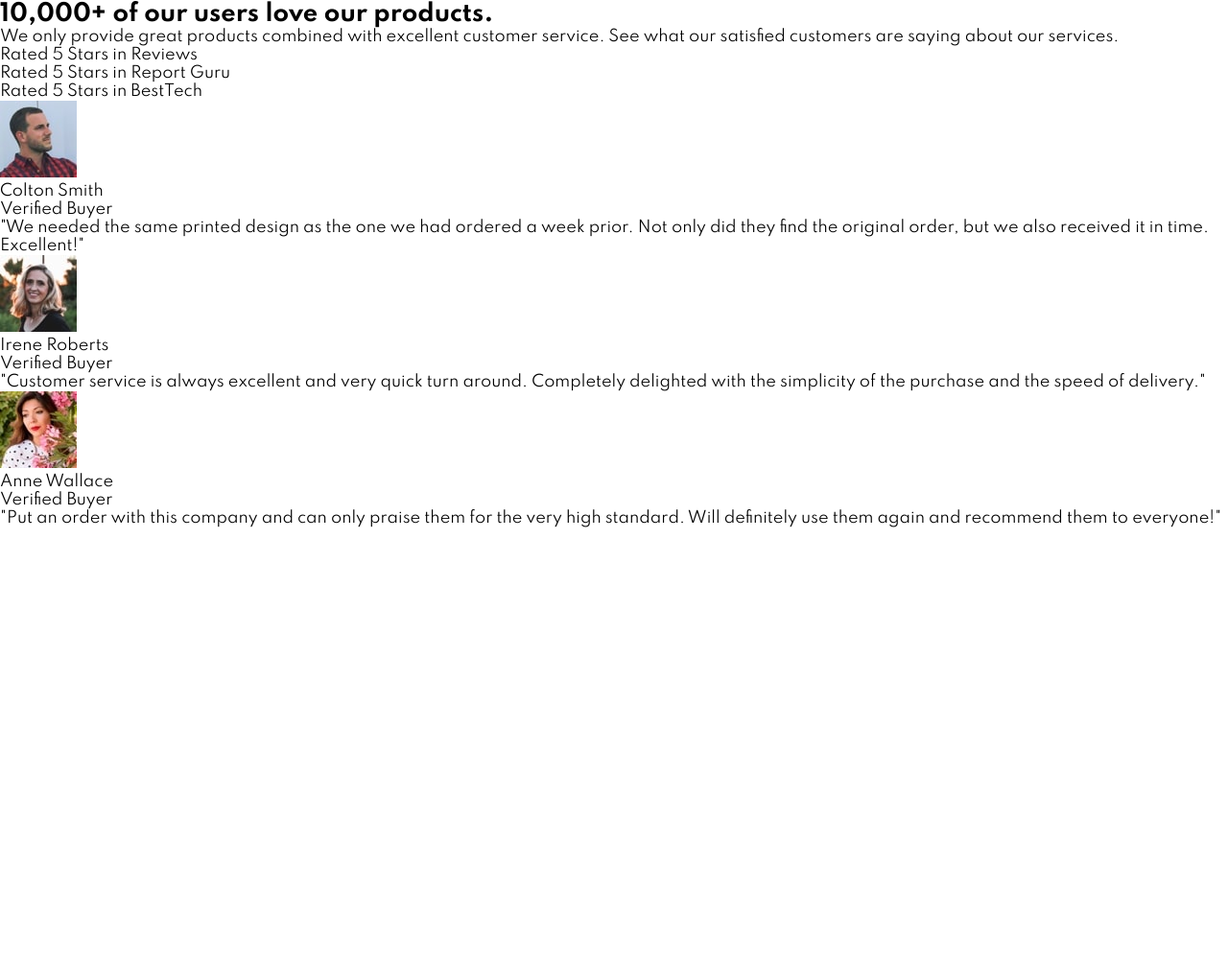
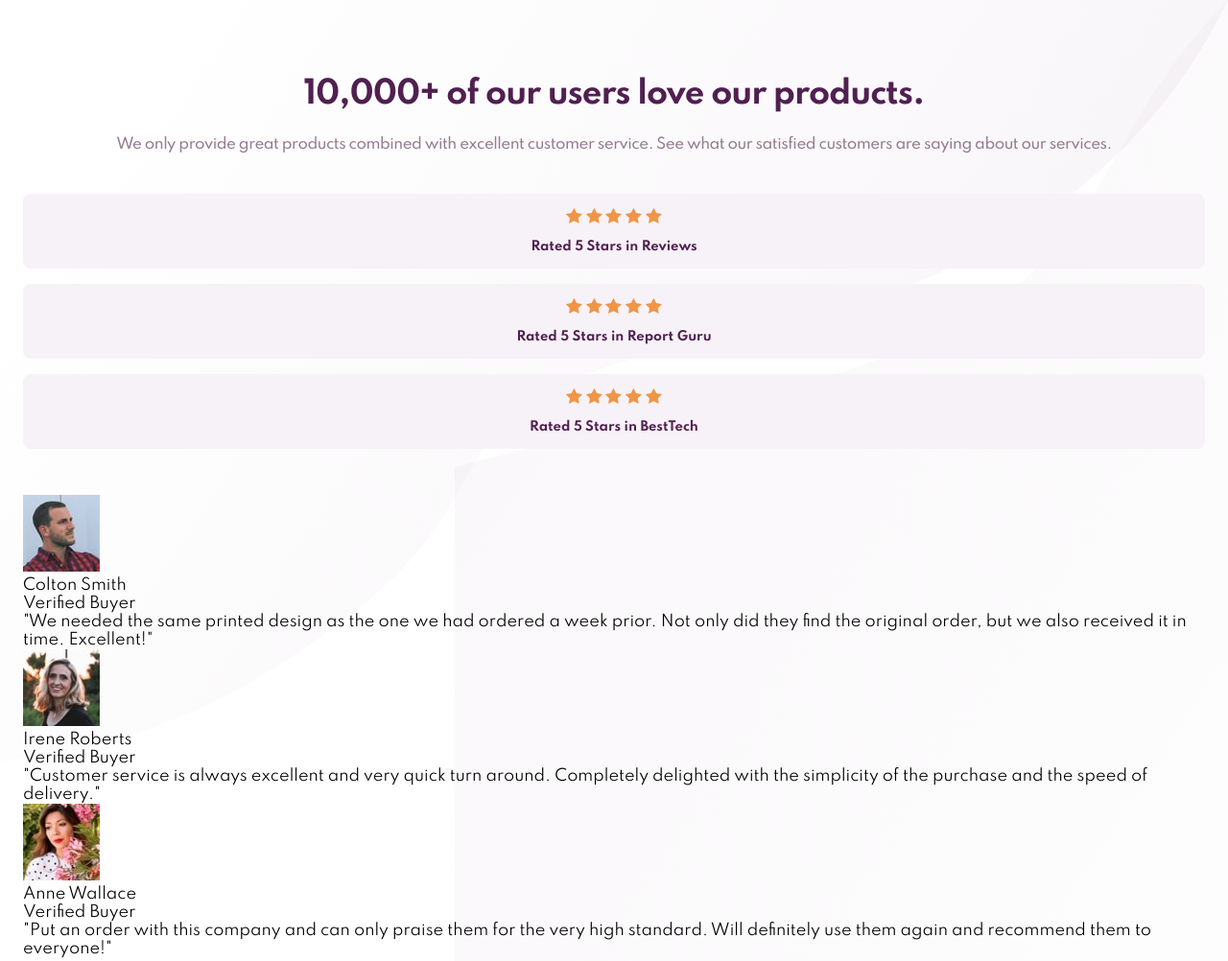
Before and after one commit to osoriodev/social-proof-page, a plain HTML site: page index.html in a window 1280 px wide. Shown: the whole page at 96% size. Before the commit the page ends 800 px from the top, so only its background shows below. Drawn offline with Linux system fonts and the light colour scheme.

Commit message:
Add styles for the info and rating section

```diff
--- a/css/style.css
+++ b/css/style.css
@@ -23,3 +23,60 @@ a {
   text-decoration: none;
   color: inherit;
 }
+/* ============ STYLES ============ */
+.hero {
+  width: 100%;
+  padding: 8.2rem 2.4rem;
+  background-image: url('../img/bg-pattern-top-mobile.svg'), url('../img/bg-pattern-bottom-mobile.svg');
+  background-repeat: no-repeat, no-repeat;
+  background-position: top left, bottom right;
+  background-size: contain, contain;
+}
+.hero__info {
+  margin-block-end: 3.8rem;
+  text-align: center;
+}
+.hero__title {
+  margin-block-end: 2.4rem;
+  font-size: 3.2rem;
+  font-weight: 700;
+  line-height: 1;
+  letter-spacing: -.1rem;
+  color: var(--clr-primary);
+}
+.hero__descrip {
+  font-size: 1.5rem;
+  font-weight: 500;
+  line-height: 1.7;
+  letter-spacing: -.05rem;
+  color: var(--clr-primary-lt);
+}
+.hero__rating {
+  margin-block-end: 4.8rem;
+}
+.rating-card {
+  width: 100%;
+  margin-block-end: 1.6rem;
+  padding: 1.5rem;
+  display: flex;
+  flex-direction: column;
+  align-items: center;
+  border-radius: .8rem;
+  background-color: var(--clr-helper);
+}
+.rating-card:last-child {
+  margin: 0;
+}
+.rating-card__icon {
+  width: 10rem;
+  height: 1.6rem;
+  margin-block-end: 1.7rem;
+  display: block;
+  background-image: url('../img/icon-star.svg');
+  background-repeat: space;
+}
+.rating-card__descrip {
+  font-size: 1.3rem;
+  font-weight: 700;
+  color: var(--clr-primary);
+}
```
